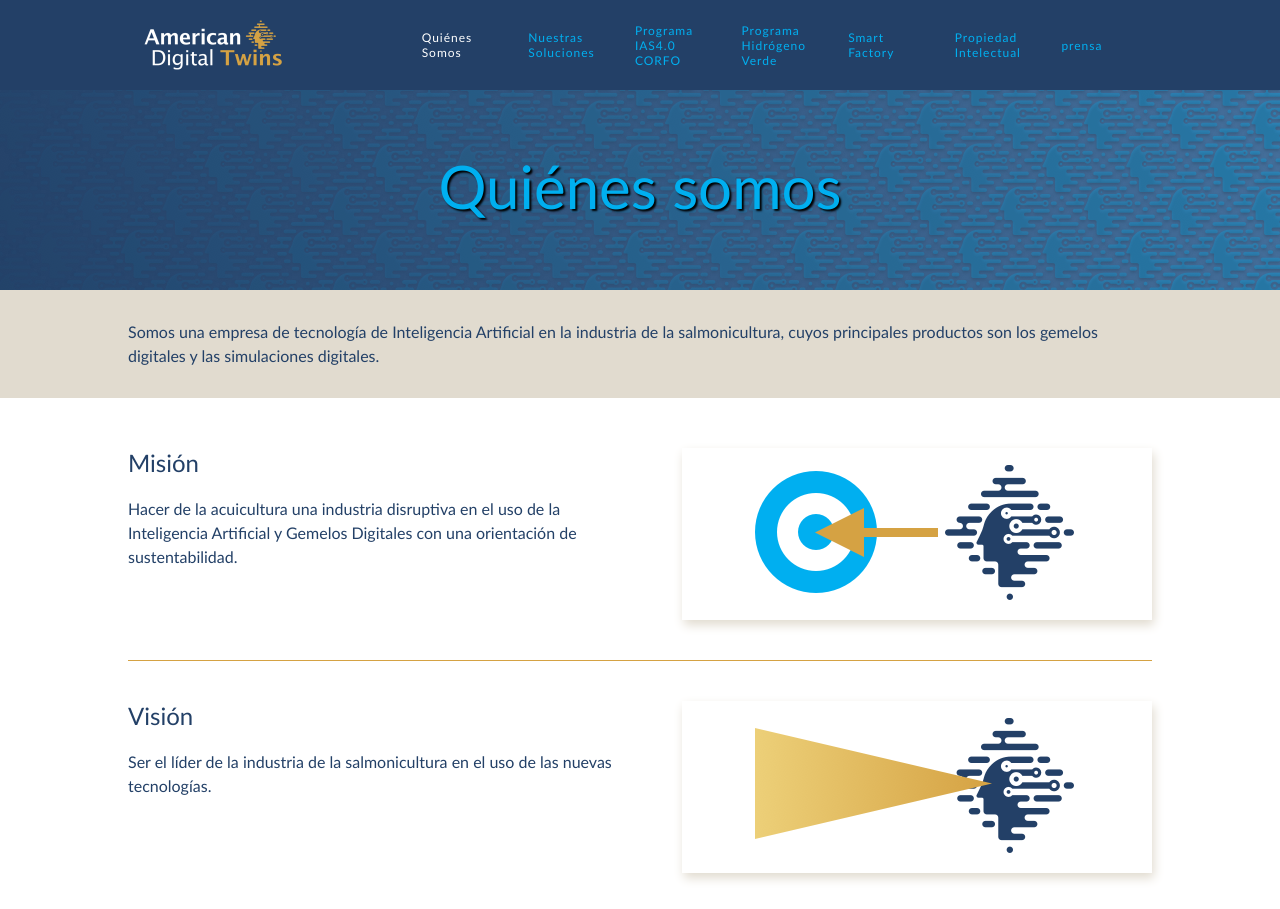
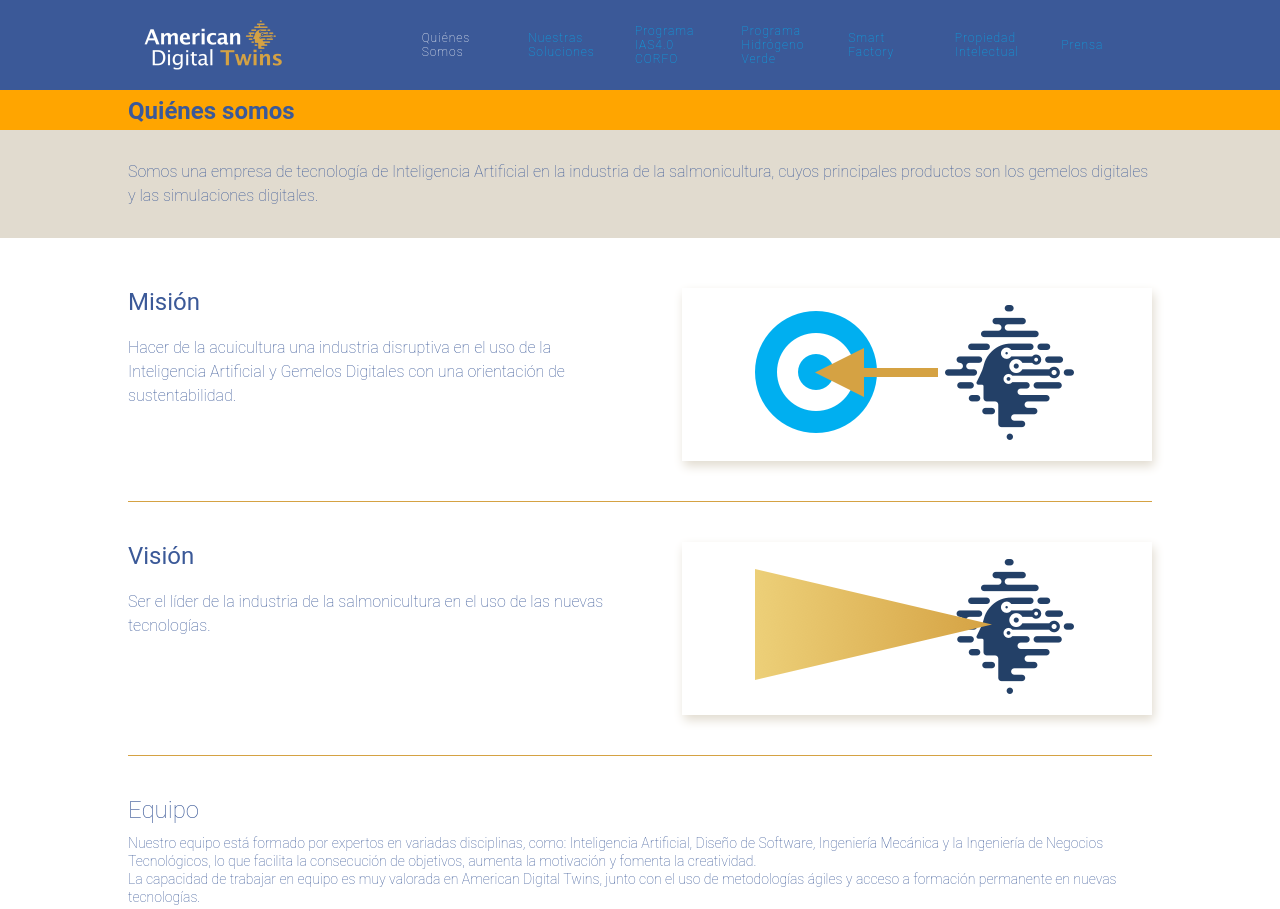
Before and after one commit to victorvidalv/22website, a plain HTML site: page quienes-somos.html in a window 1280 px wide. Shown: the top 909 px of the page. Drawn offline with Linux system fonts and the light colour scheme.

Commit message:
hero changes

```diff
--- a/estilos.css
+++ b/estilos.css
@@ -3,13 +3,16 @@
     padding: 0;
 }
 
+@import url('https://fonts.googleapis.com/css2?family=Roboto&display=swap');
+
 body {
     width: 100%;
     margin: auto;
-    background: #234067;
-    color: #234067;
+    background: #3b5998;
+    color: #3b5998;
     font-size: 16px;
-    font-family: 'Trebuchet MS', 'Lucida Sans Unicode', 'Lucida Grande', 'Lucida Sans', Arial, sans-serif;
+    font-family: 'Roboto', sans-serif;
+
 }
 
 /*
@@ -21,7 +24,7 @@ div:hover {
 /* HEADER: logo + menu */
 
 .header {
-    background: #234067;
+    background: #3b5998;
     color: white;
     padding:20px;
     position: sticky;
@@ -76,6 +79,7 @@ a:hover {
 }
 
 #hero .c-hero {
+    padding-top: 7px;
     width: 80%;
     margin: auto;
 }
@@ -278,7 +282,7 @@ a:hover {
     grid-template-columns: 1fr 1fr 1fr;
     width: 80%;
     margin: auto;
-    border-top: 1px solid #234067;
+    border-top: 1px solid #3b5998;
 }
 
 .c-directores, .c-gerentegeneral, .c-directordenegociosytecnologias {
@@ -296,7 +300,7 @@ a:hover {
 
 .c-footer {
     display: flex;
-    background:#234067;
+    background:#3b5998;
     margin: 0px;
 }
 
--- a/nuestras-soluciones.css
+++ b/nuestras-soluciones.css
@@ -3,13 +3,15 @@
     padding: 0;
 }
 
+@import url('https://fonts.googleapis.com/css2?family=Roboto&display=swap');
+
 body {
     width: 100%;
     margin: auto;
-    background: #234067;
-    color: #234067;
+    background: #3b5998;
+    color: #3b5998;
     font-size: 16px;
-    font-family: 'Trebuchet MS', 'Lucida Sans Unicode', 'Lucida Grande', 'Lucida Sans', Arial, sans-serif;
+    font-family: 'Roboto', sans-serif;
 }
 
 /*
@@ -22,7 +24,7 @@ div:hover {
 /* HEADER: logo + menu */
 
 .header {
-    background: #234067;
+    background: #3b5998;
     color: white;
     padding:20px;
     position: sticky;
@@ -73,24 +75,16 @@ a:hover {
 /* HERO */
 
 #hero {
-    background-image: url(img/hero.png);
-    height: 200px;
+    background-color: orange;
+    height: 40px;
 }
 
 #hero .c-hero {
+    padding-top: 7px;
     width: 80%;
     margin: auto;
 }
 
-#hero .c-hero h1 {
-    color: #00AFF0;
-    text-align: center;
-    font-size: 60px;
-    font-weight: lighter;
-    text-shadow: 2px 2px 2px black;
-    padding-top: 60px;
-    margin: 0px;
-}
 
 
 
@@ -224,7 +218,7 @@ a:hover {
 
 .c-footer {
     display: flex;
-    background:#234067;
+    background:#3b5998;
     margin: 0px;
 }
 
--- a/prensa.css
+++ b/prensa.css
@@ -3,13 +3,15 @@
     padding: 0;
 }
 
+@import url('https://fonts.googleapis.com/css2?family=Roboto&display=swap');
+
 body {
     width: 100%;
     margin: auto;
-    background: #234067;
-    color: #234067;
+    background: #3b5998;
+    color: #3b5998;
     font-size: 16px;
-    font-family: 'Trebuchet MS', 'Lucida Sans Unicode', 'Lucida Grande', 'Lucida Sans', Arial, sans-serif;
+    font-family: 'Roboto', sans-serif;
 }
 
 /*
@@ -21,7 +23,7 @@ div:hover {
 /* HEADER: logo + menu */
 
 .header {
-    background: #234067;
+    background: #3b5998;
     color: white;
     padding:20px;
     position: sticky;
@@ -72,24 +74,16 @@ a:hover {
 /* HERO */
 
 #hero {
-    background-image: url(img/hero.png);
-    height: 200px;
+    background-color: orange;
+    height: 40px;
 }
 
 #hero .c-hero {
+    padding-top: 7px;
     width: 80%;
     margin: auto;
 }
 
-#hero .c-hero h1 {
-    color: #00AFF0;
-    text-align: center;
-    font-size: 60px;
-    font-weight: lighter;
-    text-shadow: 2px 2px 2px black;
-    padding-top: 60px;
-    margin: 0px;
-}
 
 
 
@@ -153,10 +147,10 @@ a:hover {
 }
 
 .link {
-    border: #234067 1px solid !important   ;
+    border: #3b5998 1px solid !important   ;
     text-decoration: none   ;
     padding: 5px;
-    background-color: #234067;
+    background-color: #3b5998;
     margin-top: 5px;
     color: #fff;
 }
@@ -280,7 +274,7 @@ a:hover {
 
 .c-footer {
     display: flex;
-    background:#234067;
+    background:#3b5998;
     margin: 0px;
 }
 
--- a/programa-hidrogeno-verde.css
+++ b/programa-hidrogeno-verde.css
@@ -3,13 +3,15 @@
     padding: 0;
 }
 
+@import url('https://fonts.googleapis.com/css2?family=Roboto&display=swap');
+
 body {
     width: 100%;
     margin: auto;
-    background: #234067;
-    color: #234067;
+    background: #3b5998;
+    color: #3b5998;
     font-size: 16px;
-    font-family: 'Trebuchet MS', 'Lucida Sans Unicode', 'Lucida Grande', 'Lucida Sans', Arial, sans-serif;
+    font-family: 'Roboto', sans-serif;
 }
 
 /*
@@ -22,7 +24,7 @@ div:hover {
 /* HEADER: logo + menu */
 
 .header {
-    background: #234067;
+    background: #3b5998;
     color: white;
     padding:20px;
     position: sticky;
@@ -71,26 +73,17 @@ a:hover {
 
 
 /* HERO */
-
 #hero {
-    background-image: url(img/hero.png);
-    height: 265px;
+    background-color: orange;
+    height: 40px;
 }
 
 #hero .c-hero {
+    padding-top: 7px;
     width: 80%;
     margin: auto;
 }
 
-#hero .c-hero h1 {
-    color: #00AFF0;
-    text-align: center;
-    font-size: 60px;
-    font-weight: lighter;
-    text-shadow: 2px 2px 2px black;
-    padding-top: 60px;
-    margin: 0px;
-}
 
 
 
@@ -187,7 +180,7 @@ a:hover {
 
 .c-footer {
     display: flex;
-    background:#234067;
+    background:#3b5998;
     margin: 0px;
 }
 
--- a/programa-ias4.0-corfo.css
+++ b/programa-ias4.0-corfo.css
@@ -3,13 +3,15 @@
     padding: 0;
 }
 
+@import url('https://fonts.googleapis.com/css2?family=Roboto&display=swap');
+
 body {
     width: 100%;
     margin: auto;
-    background: #234067;
-    color: #234067;
+    background: #3b5998;
+    color: #3b5998;
     font-size: 16px;
-    font-family: 'Trebuchet MS', 'Lucida Sans Unicode', 'Lucida Grande', 'Lucida Sans', Arial, sans-serif;
+    font-family: 'Roboto', sans-serif;
 }
 
 .programa {
@@ -32,7 +34,7 @@ div:hover {
 /* HEADER: logo + menu */
 
 .header {
-    background: #234067;
+    background: #3b5998;
     color: white;
     padding:20px;
     position: sticky;
@@ -81,26 +83,17 @@ a:hover {
 
 
 /* HERO */
-
 #hero {
-    background-image: url(img/hero.png);
-    height: 200px;
+    background-color: orange;
+    height: 40px;
 }
 
 #hero .c-hero {
+    padding-top: 7px;
     width: 80%;
     margin: auto;
 }
 
-#hero .c-hero h1 {
-    color: #00AFF0;
-    text-align: center;
-    font-size: 60px;
-    font-weight: lighter;
-    text-shadow: 2px 2px 2px black;
-    padding-top: 60px;
-    margin: 0px;
-}
 
 
 
@@ -504,7 +497,7 @@ a:hover {
 
 .c-footer {
     display: flex;
-    background:#234067;
+    background:#3b5998;
     margin: 0px;
 }
 
--- a/propiedad-intelectual.css
+++ b/propiedad-intelectual.css
@@ -3,13 +3,15 @@
     padding: 0;
 }
 
+@import url('https://fonts.googleapis.com/css2?family=Roboto&display=swap');
+
 body {
     width: 100%;
     margin: auto;
-    background: #234067;
-    color: #234067;
+    background: #3b5998;
+    color: #3b5998;
     font-size: 16px;
-    font-family: 'Trebuchet MS', 'Lucida Sans Unicode', 'Lucida Grande', 'Lucida Sans', Arial, sans-serif;
+    font-family: 'Roboto', sans-serif;
 }
 
 /*
@@ -22,7 +24,7 @@ div:hover {
 /* HEADER: logo + menu */
 
 .header {
-    background: #234067;
+    background: #3b5998;
     color: white;
     padding:20px;
     position: sticky;
@@ -73,24 +75,16 @@ a:hover {
 /* HERO */
 
 #hero {
-    background-image: url(img/hero.png);
-    height: 200px;
+    background-color: orange;
+    height: 40px;
 }
 
 #hero .c-hero {
+    padding-top: 7px;
     width: 80%;
     margin: auto;
 }
 
-#hero .c-hero h1 {
-    color: #00AFF0;
-    text-align: center;
-    font-size: 60px;
-    font-weight: lighter;
-    text-shadow: 2px 2px 2px black;
-    padding-top: 60px;
-    margin: 0px;
-}
 
 
 
@@ -221,7 +215,7 @@ a:hover {
 
 .c-footer {
     display: flex;
-    background:#234067;
+    background:#3b5998;
     margin: 0px;
 }
 
--- a/quienes-somos.css
+++ b/quienes-somos.css
@@ -3,13 +3,15 @@
     padding: 0;
 }
 
+@import url('https://fonts.googleapis.com/css2?family=Roboto&display=swap');
+
 body {
     width: 100%;
     margin: auto;
-    background: #234067;
-    color: #234067;
+    background: #3b5998;
+    color: #3b5998;
     font-size: 16px;
-    font-family: 'Trebuchet MS', 'Lucida Sans Unicode', 'Lucida Grande', 'Lucida Sans', Arial, sans-serif;
+    font-family: 'Roboto', sans-serif;
 }
 
 /*
@@ -22,7 +24,7 @@ div:hover {
 /* HEADER: logo + menu */
 
 .header {
-    background: #234067;
+    background: #3b5998;
     color: white;
     padding:20px;
     position: sticky;
@@ -73,24 +75,16 @@ a:hover {
 /* HERO */
 
 #hero {
-    background-image: url(img/hero.png);
-    height: 200px;
+    background-color: orange;
+    height: 40px;
 }
 
 #hero .c-hero {
+    padding-top: 7px;
     width: 80%;
     margin: auto;
 }
 
-#hero .c-hero h1 {
-    color: #00AFF0;
-    text-align: center;
-    font-size: 60px;
-    font-weight: lighter;
-    text-shadow: 2px 2px 2px black;
-    padding-top: 60px;
-    margin: 0px;
-}
 
 
 
@@ -251,7 +245,7 @@ a:hover {
     grid-template-columns: 1fr 1fr 1fr;
     width: 80%;
     margin: auto;
-    border-top: 1px solid #234067;
+    border-top: 1px solid #3b5998;
 }
 
 .c-directores, .c-gerentegeneral, .c-directordenegociosytecnologias {
@@ -275,7 +269,7 @@ a:hover {
 
 .c-footer {
     display: flex;
-    background:#234067;
+    background:#3b5998;
     margin: 0px;
 }
 
--- a/quienes-somos.html
+++ b/quienes-somos.html
@@ -29,7 +29,7 @@
             <div class="header6"><a href="programa-hidrogeno-verde.html">Programa Hidr&oacute;geno Verde</a></div>
             <div class="header7"><a href="smart-factory.html">Smart Factory</a></div>
             <div class="header8"><a href="propiedad-intelectual.html">Propiedad Intelectual</a></div>
-            <div class="header9"><a href="prensa.html">prensa</a></div>
+            <div class="header9"><a href="prensa.html">Prensa</a></div>
         </div>
     </header>
 
--- a/smart-factory.css
+++ b/smart-factory.css
@@ -3,13 +3,15 @@
     padding: 0;
 }
 
+@import url('https://fonts.googleapis.com/css2?family=Roboto&display=swap');
+
 body {
     width: 100%;
     margin: auto;
-    background: #234067;
-    color: #234067;
+    background: #3b5998;
+    color: #3b5998;
     font-size: 16px;
-    font-family: 'Trebuchet MS', 'Lucida Sans Unicode', 'Lucida Grande', 'Lucida Sans', Arial, sans-serif;
+    font-family: 'Roboto', sans-serif;
 }
 
 .texto-fono {
@@ -32,7 +34,7 @@ div:hover {
 /* HEADER: logo + menu */
 
 .header {
-    background: #234067;
+    background: #3b5998;
     color: white;
     padding:20px;
     position: sticky;
@@ -83,24 +85,16 @@ a:hover {
 /* HERO */
 
 #hero {
-    background-image: url(img/hero.png);
-    height: 200px;
+    background-color: orange;
+    height: 40px;
 }
 
 #hero .c-hero {
+    padding-top: 7px;
     width: 80%;
     margin: auto;
 }
 
-#hero .c-hero h1 {
-    color: #00AFF0;
-    text-align: center;
-    font-size: 60px;
-    font-weight: lighter;
-    text-shadow: 2px 2px 2px black;
-    padding-top: 60px;
-    margin: 0px;
-}
 
 
 
@@ -469,7 +463,7 @@ a:hover {
 
 .c-footer {
     display: flex;
-    background:#234067;
+    background:#3b5998;
     margin: 0px;
 }
 
```
Also changed, not shown: nuestras-soluciones.html (+1 -1 lines), programa-hidrogeno-verde.html (+1 -1 lines), programa-ias4.0-corfo.html (+1 -1 lines), propiedad-intelectual.html (+1 -1 lines), smart-factory.html (+1 -1 lines).
